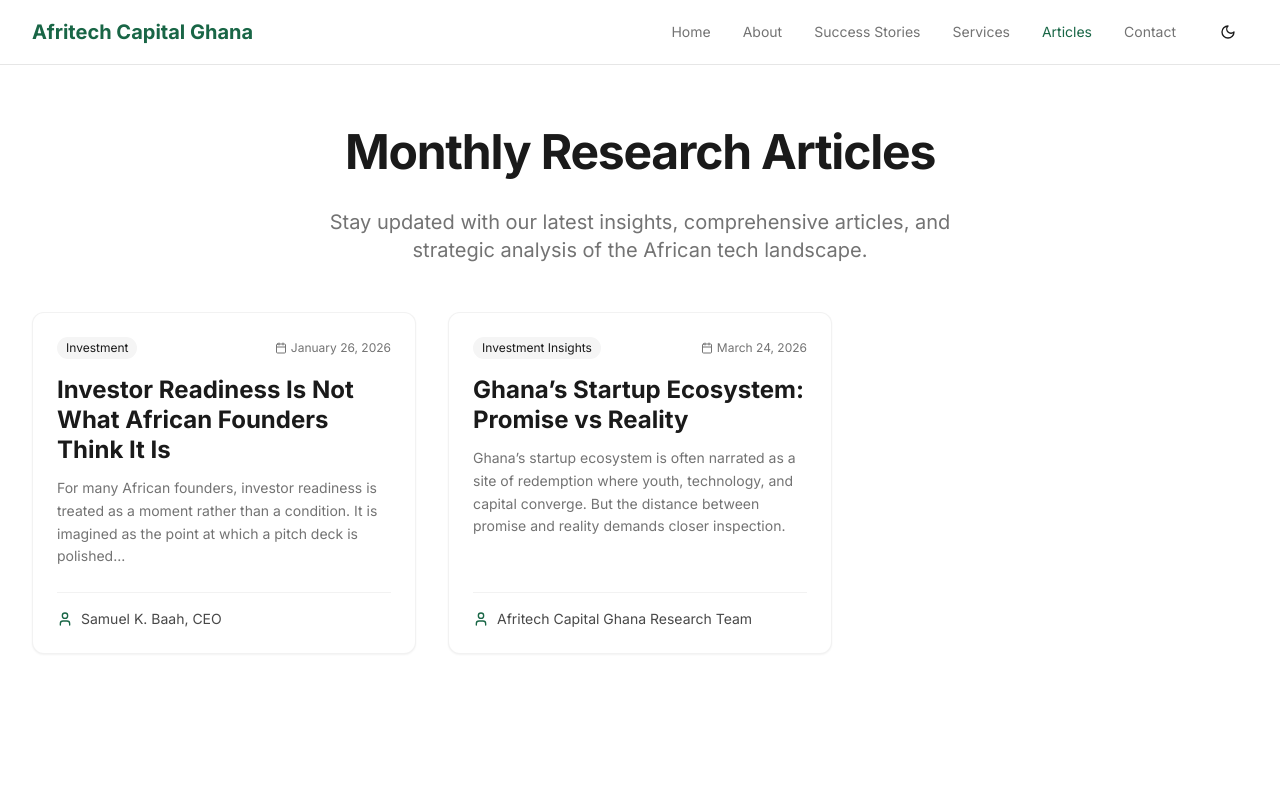
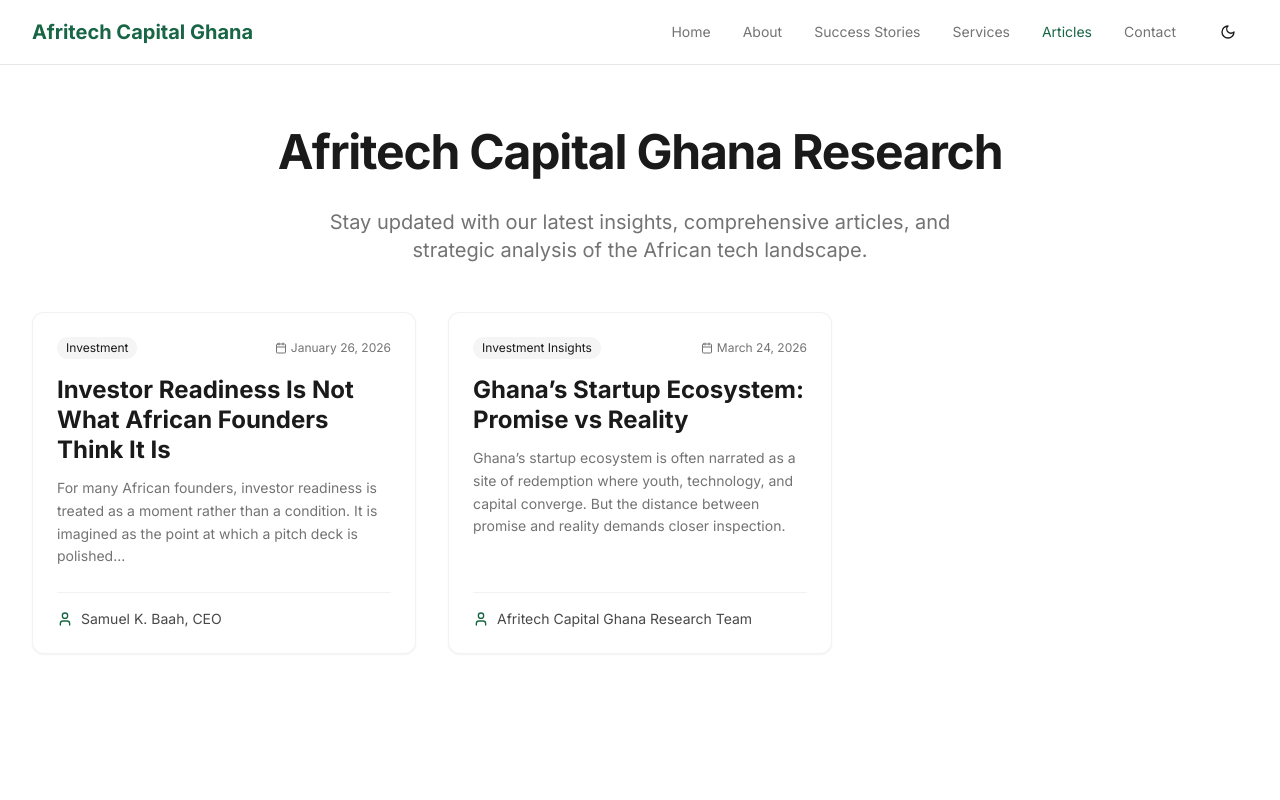
Before and after one commit to r-owusu/build-afritech-future, a React (Vite) app: page /articles in a window 1280 px wide. Shown: the top 800 px of the page. Built offline with nearby package versions, Linux system fonts and the light colour scheme; the HTML template or start-up script is replaced by a standard one.

Commit message:
Update article title to Afritech Capital Ghana Research

```diff
--- a/src/pages/Articles.tsx
+++ b/src/pages/Articles.tsx
@@ -38,7 +38,7 @@ const Articles = () => {
             <div className="max-w-7xl mx-auto">
                 <div className="text-center mb-12">
                     <h1 className="text-4xl font-bold tracking-tight text-foreground sm:text-5xl mb-8">
-                        Monthly Research Articles
+                        Afritech Capital Ghana Research
                     </h1>
 
                     <p className="text-xl text-muted-foreground max-w-2xl mx-auto">
```
